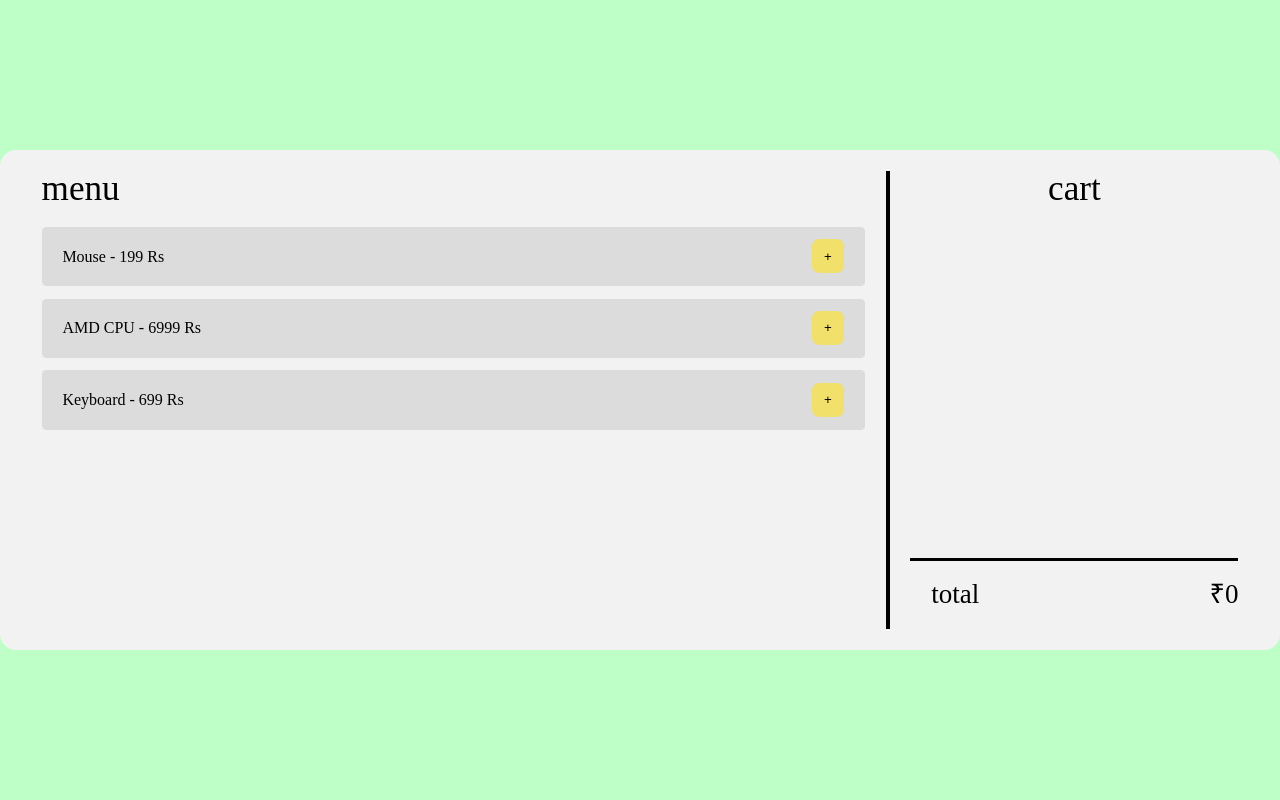
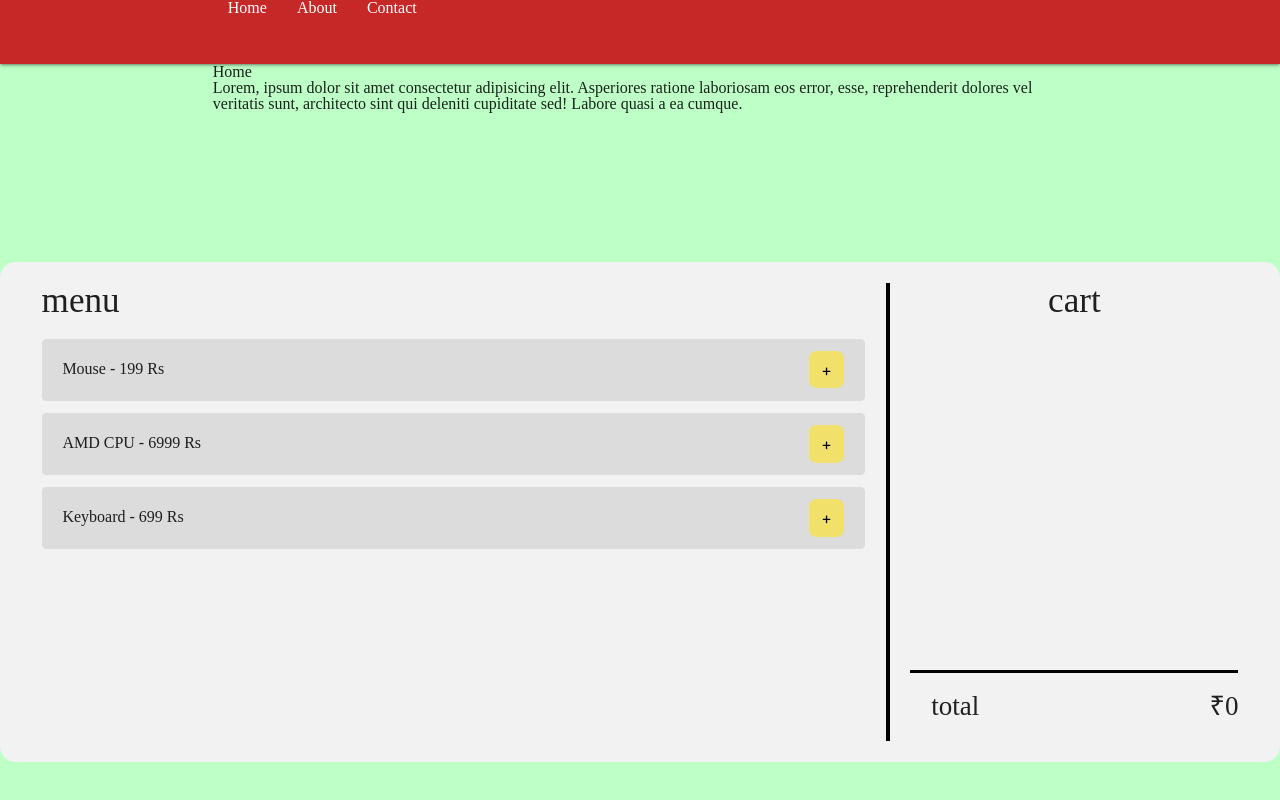
Before and after one commit to sgaikar1/react-cart-app, a React (Create React App) app: page / in a window 1280 px wide. Shown: the top 800 px of the page. Built offline with nearby package versions, Linux system fonts and the light colour scheme.

Commit message:
added react route support

```diff
--- a/package.json
+++ b/package.json
@@ -8,6 +8,7 @@
     "@testing-library/user-event": "^7.2.1",
     "react": "^16.13.1",
     "react-dom": "^16.13.1",
+    "react-router-dom": "^5.2.0",
     "react-scripts": "3.4.1"
   },
   "scripts": {
--- a/public/index.html
+++ b/public/index.html
@@ -24,6 +24,10 @@
       work correctly both with client-side routing and a non-root public URL.
       Learn how to configure a non-root public URL by running `npm run build`.
     -->
+    <!-- Compiled and minified CSS -->
+    <link rel="stylesheet" href="https://cdnjs.cloudflare.com/ajax/libs/materialize/1.0.0/css/materialize.min.css">
+
+
     <title>React App</title>
   </head>
   <body>
--- a/src/App.js
+++ b/src/App.js
@@ -2,16 +2,28 @@ import React from "react";
 import "./css/style.css";
 import "./css/reset.css";
 import MenuCart from "./containers/MenuCart";
+import Navbar from "./components/Navbar";
+import { BrowserRouter, Route } from "react-router-dom";
+import Home from "./components/Home";
+import About from "./components/About";
+import Contact from "./components/Contact";
 
 function App() {
   return (
+    <BrowserRouter>
       <div className="containers">
+        <Navbar />
+        <Route exact path="/" component={ Home } />
+        <Route path="/About" component={ About } />
+        <Route path="/Contact" component={ Contact } />
         <div id="app-holder">
           <div >
             <MenuCart />
           </div>
         </div>
       </div>
+    </BrowserRouter>
+
   );
 }
 
```
Also changed, not shown: 1 other file (tests, documents, lock files or other folders). Lines whose indentation alone changed are shown as unchanged.
